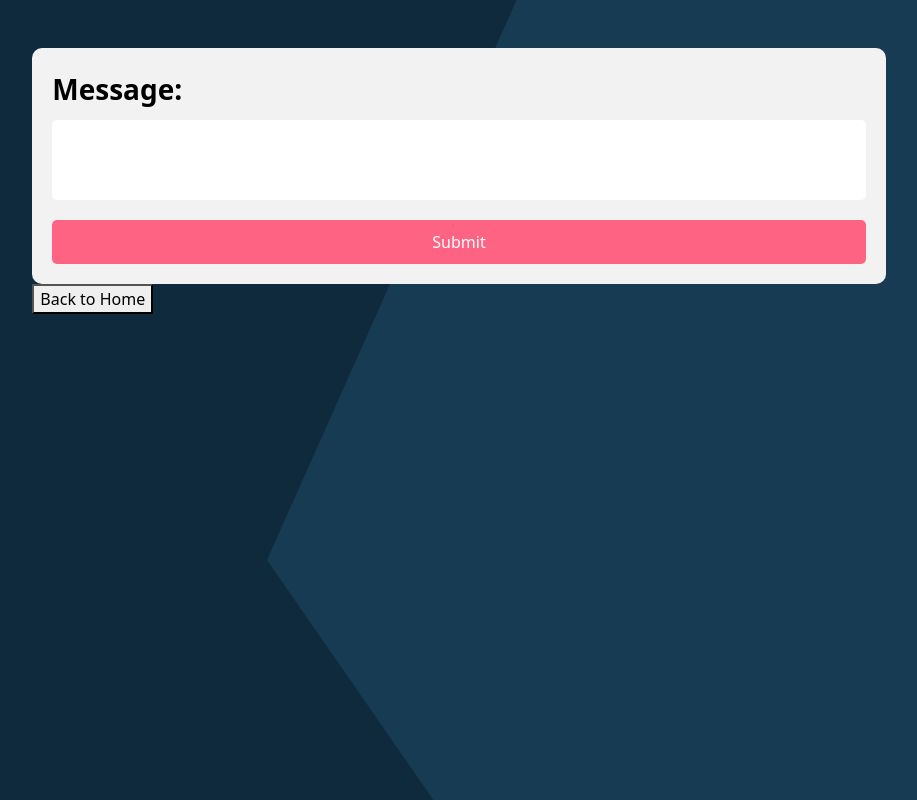
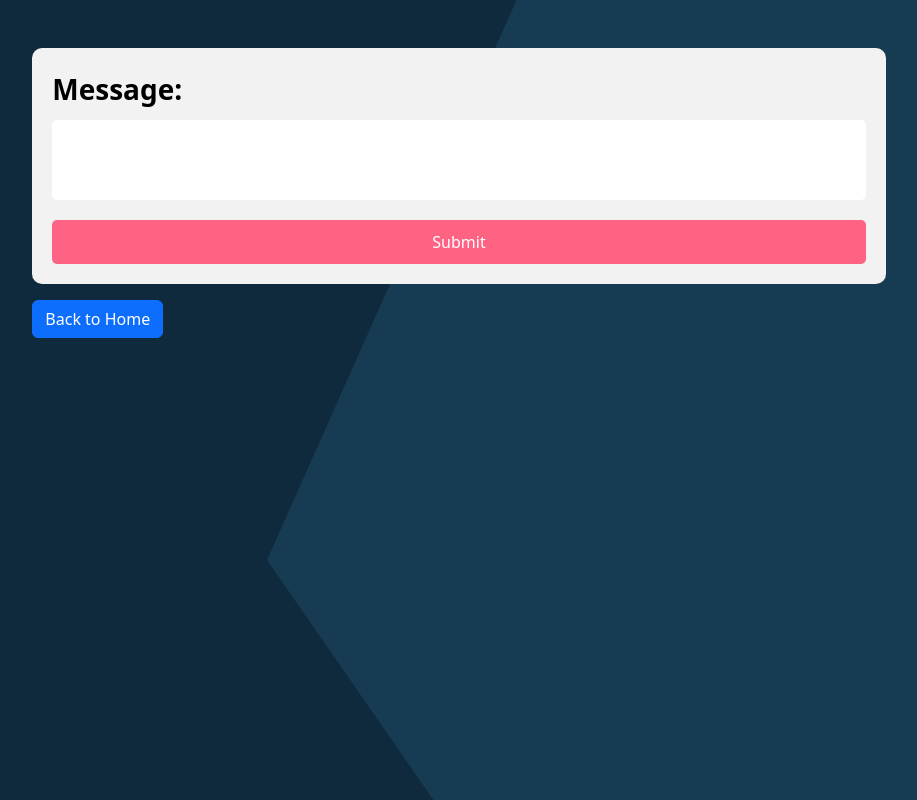
Before and after one commit to Oluwafemi-John1/Anonymous-message-app, a React (Vite) app: page /addchat in a window 1280 px wide. Shown: the whole page, without its empty margins (181-1098 px from the left). Built offline with nearby package versions, Linux system fonts and the light colour scheme; no server answers; sample sign-in values are in the browser's storage.

Commit message:
Update goHome button styling

```diff
--- a/src/components/Addchat.jsx
+++ b/src/components/Addchat.jsx
@@ -48,7 +48,7 @@ const Addchat = () => {
                         <button type="button">Submit</button>
                     </form>
                 </div>
-                <button onClick={goHome}>Back to Home</button>
+                <button onClick={goHome} className='btn btn-primary my-3'>Back to Home</button>
             </div>
 
         </>
```
